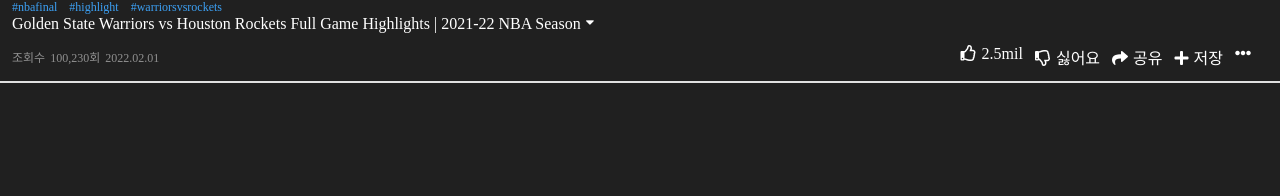
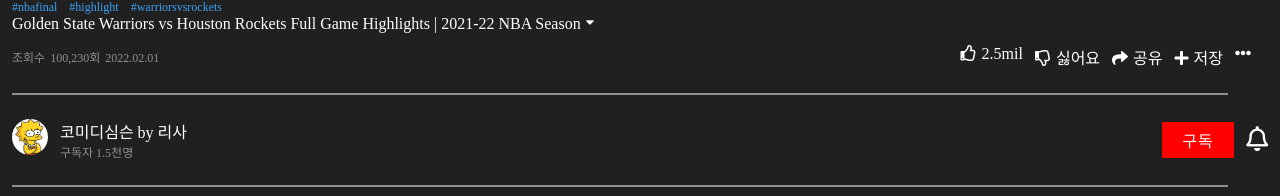
Before and after one commit to BrianH29/youtube_clone, a Vue app: page / in a window 1280 px wide. Shown: the part 698-894 px from the top of the page. Before the commit the page ends 800 px from the top, so only its background shows below. Built offline with nearby package versions, Linux system fonts and the light colour scheme.

Commit message:
user info component

```diff
--- a/src/App.vue
+++ b/src/App.vue
@@ -5,6 +5,8 @@
     <HashTag></HashTag>
     <VideoTitle></VideoTitle>
     <ClipViewsLike></ClipViewsLike>
+    <BorderGradient></BorderGradient>
+    <UserInfo></UserInfo>
     <BorderGradient></BorderGradient>
   </div>
 </template>
@@ -16,8 +18,10 @@ import HashTag from '@/components/HashTag';
 import VideoTitle from '@/components/VideoTitle';
 import ClipViewsLike from '@/views/ClipViewsLike';
 import BorderGradient from '@/components/BorderGradient';
+import UserInfo from '@/components/UserInfo';
 export default {
   components: {
+    UserInfo,
     BorderGradient,
     ClipViewsLike,
     VideoTitle,
--- a/src/assets/scss/main.scss
+++ b/src/assets/scss/main.scss
@@ -21,6 +21,10 @@ $font-space:(
         'spacing' : 12px,
 );
 
+$avatar-size:(
+        'size': 36px,
+);
+
 * {
   padding: 0;
   margin: 0;
--- a/src/components/BorderGradient.vue
+++ b/src/components/BorderGradient.vue
@@ -8,6 +8,8 @@ export default {};
 
 <style lang="scss" scoped>
 .borderGradient {
-  border: 1px solid map-get($font-color, 'lightGrey');
+  border: 1px solid map-get($font-color, 'darkGrey');
+  width: 95%;
+  margin: map-get($font-space, 'spacing');
 }
 </style>
--- /dev/null
+++ b/src/components/UserInfo.vue
@@ -0,0 +1,89 @@
+<template>
+  <div class="userInfo_wrapper">
+    <section class="userInfo">
+      <div class="userInfo__img">
+        <img src="@/assets/img/lisa.jpeg" alt="" />
+      </div>
+      <div class="userInfo__name">
+        <ul>
+          <li>코미디심슨 by 리사</li>
+          <li>구독자 1.5천명</li>
+        </ul>
+      </div>
+    </section>
+    <section class="subscribe">
+      <div class="subscribe__btn">
+        <button>구독</button>
+      </div>
+      <div class="subscribe__alarm">
+        <i class="far fa-bell"></i>
+      </div>
+    </section>
+  </div>
+</template>
+
+<script>
+export default {};
+</script>
+
+<style lang="scss" scoped>
+.userInfo_wrapper {
+  display: flex;
+  justify-content: space-between;
+  padding: map-get($font-space, 'spacing');
+  align-items: center;
+}
+
+.userInfo {
+  display: flex;
+  color: map-get($font-color, 'white');
+
+  #{&}__img {
+    img {
+      border-radius: 50%;
+      margin-right: 12px;
+      width: map-get($avatar-size, 'size');
+      height: map-get($avatar-size, 'size');
+    }
+  }
+
+  #{&}__name {
+    ul {
+      display: flex;
+      flex-direction: column;
+      list-style: none;
+
+      :first-child {
+        font-size: map-get($font-size, 'regular');
+      }
+
+      :nth-child(2) {
+        font-size: map-get($font-size, 'small');
+        color: map-get($font-color, 'darkGrey');
+      }
+    }
+  }
+}
+
+.subscribe {
+  display: flex;
+  align-items: center;
+
+  #{&}__btn {
+    margin-right: map-get($font-space, 'spacing');
+    button {
+      background: map-get($font-color, 'red');
+      color: map-get($font-color, 'white');
+      font-size: map-get($font-size, 'regular');
+      width: 4.5em;
+      height: 2.3em;
+      letter-spacing: 1.2px;
+    }
+  }
+
+  #{&}__alarm {
+    color: map-get($font-color, 'white');
+    font-size: 25px;
+  }
+}
+</style>
```
Also changed, not shown: src/assets/img/lisa.jpeg (added).
